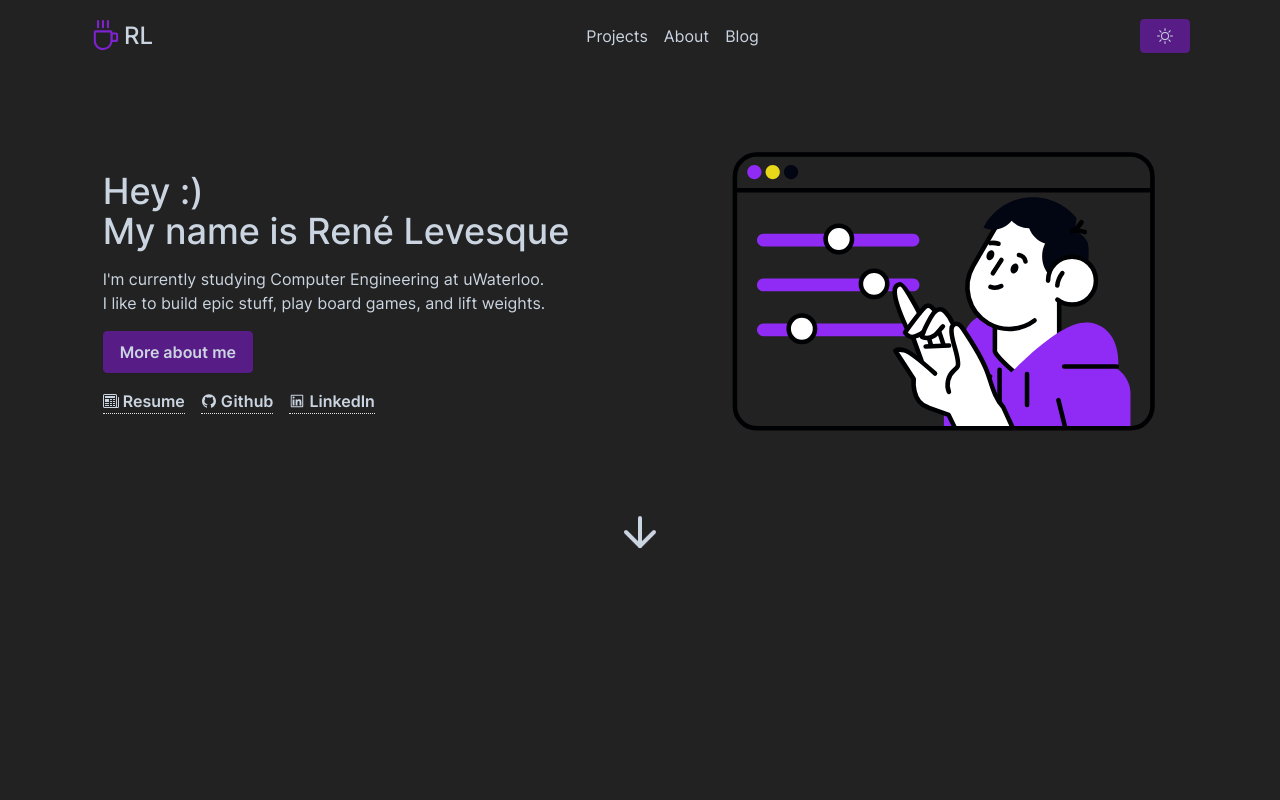
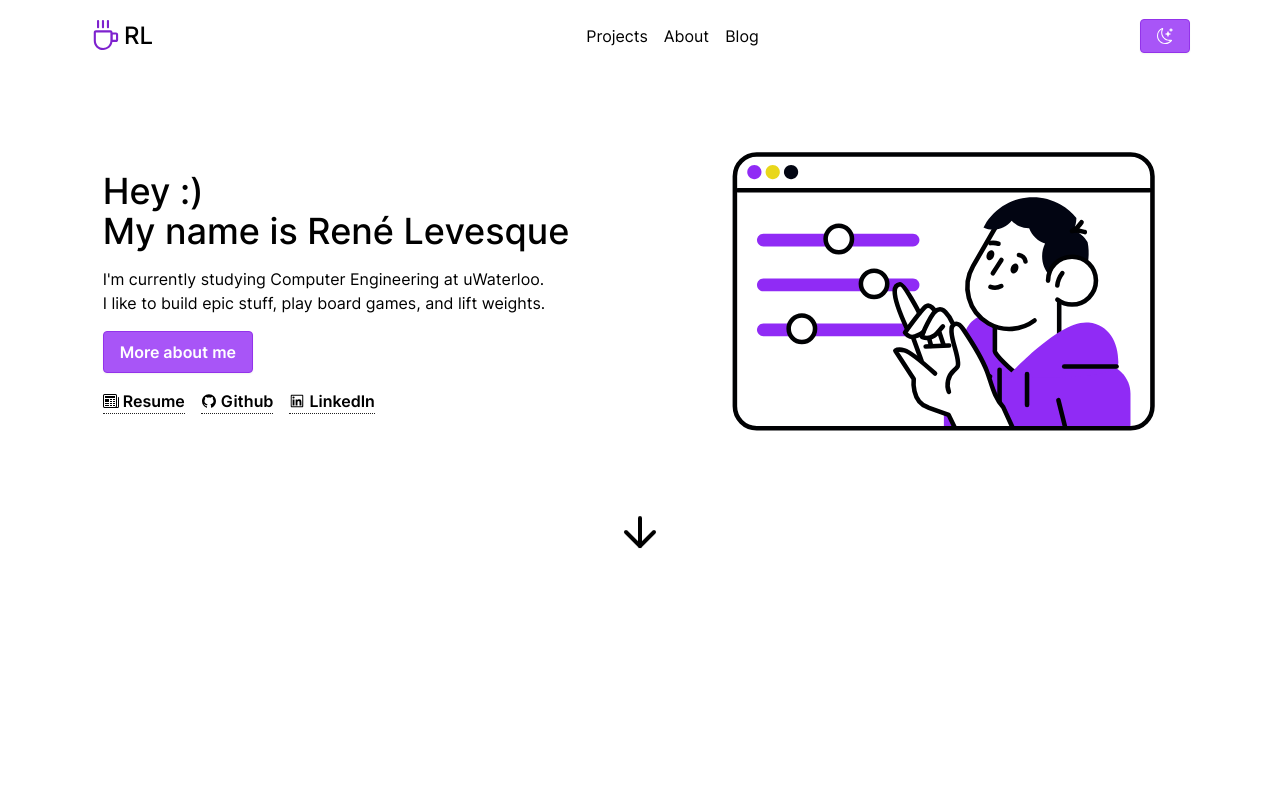
Before and after one commit to ReneEML/rene-levesque, a Next.js app: page / in a window 1280 px wide. Shown: the top 800 px of the page. Built offline with nearby package versions, Linux system fonts and the light colour scheme.

Commit message:
Fix dark mode

```diff
--- a/src/components/layout/Header.tsx
+++ b/src/components/layout/Header.tsx
@@ -3,9 +3,9 @@ import * as React from 'react';
 import { AiOutlineClose, AiOutlineCoffee, AiOutlineMenu } from 'react-icons/ai';
 import { BsMoonStars, BsSun } from 'react-icons/bs';
 
-import { useDarkMode } from '@/hooks/useDarkMode';
+import UnstyledLink from '@/components/links/UnstyledLink';
 
-import UnstyledLink from '@/components/links/UnstyledLink';
+import { ISSERVER, KEYS } from '@/constants/constants';
 
 import Button from '../buttons/Button';
 
@@ -17,23 +17,40 @@ const links = [
 
 export default function Header() {
   const [mobileNavOpen, setMobileNavOpen] = React.useState(false);
-  const [colorTheme, setTheme] = useDarkMode();
   const openMobileNav = () => {
     setMobileNavOpen(true);
   };
   const closeMobileNav = () => {
     setMobileNavOpen(false);
   };
-
+  const toggleDarkMode = () => {
+    if (!ISSERVER) {
+      const storedTheme = window.localStorage.getItem(KEYS.COLOR);
+      const root = window.document.documentElement;
+      const colorTheme = storedTheme === 'light' ? 'dark' : 'light';
+      if (!storedTheme) {
+        root.classList.remove('light');
+        root.classList.add('dark');
+      } else {
+        window.localStorage.setItem(KEYS.COLOR, colorTheme);
+        root.classList.remove(storedTheme);
+        root.classList.add(colorTheme);
+      }
+    }
+  };
   const ToggleDarkModeButton = () => (
-    <Button onClick={() => setTheme(colorTheme)}>
+    <Button
+      onClick={() => {
+        toggleDarkMode();
+      }}
+    >
       <BsSun className='hidden dark:flex' />
       <BsMoonStars className='flex dark:hidden' />
     </Button>
   );
 
   const toggleDarkModeAndCloseNav = () => {
-    setTheme(colorTheme);
+    toggleDarkMode();
     closeMobileNav();
   };
   const MobileDropdown = () => {
--- a/src/components/layout/Layout.tsx
+++ b/src/components/layout/Layout.tsx
@@ -1,9 +1,23 @@
 import * as React from 'react';
+import { useEffect } from 'react';
+
+import { ISSERVER, KEYS } from '@/constants/constants';
 
 import Footer from './Footer';
 import Header from './Header';
 
 export default function Layout({ children }: { children: React.ReactNode }) {
+  useEffect(() => {
+    if (!ISSERVER) {
+      const storedTheme = window.localStorage.getItem(KEYS.COLOR);
+      if (storedTheme) {
+        const root = window.document.documentElement;
+        const colorTheme = storedTheme === 'light' ? 'dark' : 'light';
+        root.classList.remove(colorTheme);
+        root.classList.add(storedTheme);
+      }
+    }
+  }, []);
   return (
     <div className='dark:bg-dark'>
       <Header />
--- a/src/hooks/useDarkMode.ts
+++ /dev/null
@@ -1,26 +0,0 @@
-import { Dispatch, SetStateAction, useEffect, useState } from 'react';
-
-import { ISSERVER, KEYS } from '@/constants/constants';
-
-export const useDarkMode = (): [string, Dispatch<SetStateAction<string>>] => {
-  const defaultColor = 'dark';
-  const [theme, setTheme] = useState(defaultColor);
-  if (!ISSERVER) {
-    const storedTheme = window.localStorage.getItem(KEYS.COLOR);
-    if (storedTheme) {
-      if (theme !== storedTheme) {
-        setTheme(storedTheme);
-      }
-    } else {
-      window.localStorage.setItem(KEYS.COLOR, defaultColor);
-    }
-  }
-  const colorTheme = theme === 'light' ? 'dark' : 'light';
-
-  useEffect(() => {
-    const root = window.document.documentElement;
-    root.classList.remove(colorTheme);
-    root.classList.add(theme);
-  }, [theme, colorTheme]);
-  return [colorTheme, setTheme];
-};
--- a/src/pages/blog/[post].tsx
+++ b/src/pages/blog/[post].tsx
@@ -32,8 +32,6 @@ export default function Post() {
     if (!ISSERVER) {
       if (typeof post == 'string') {
         const data = window.localStorage.getItem(post);
-        console.log(data);
-        console.log(typeof data);
         if (typeof data == 'string') {
           const dataObj = JSON.parse(data);
           setPostData(dataObj);
```
